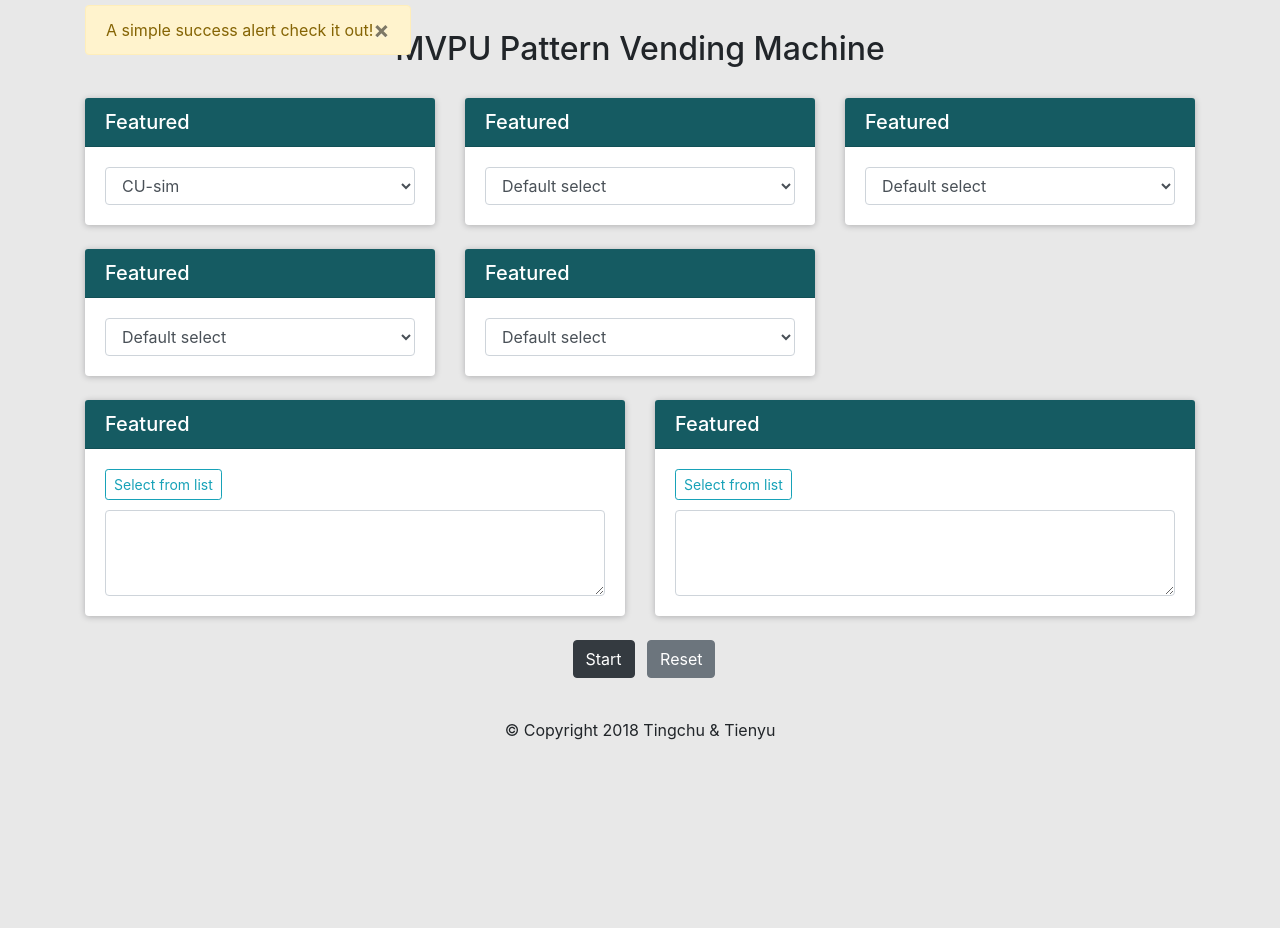
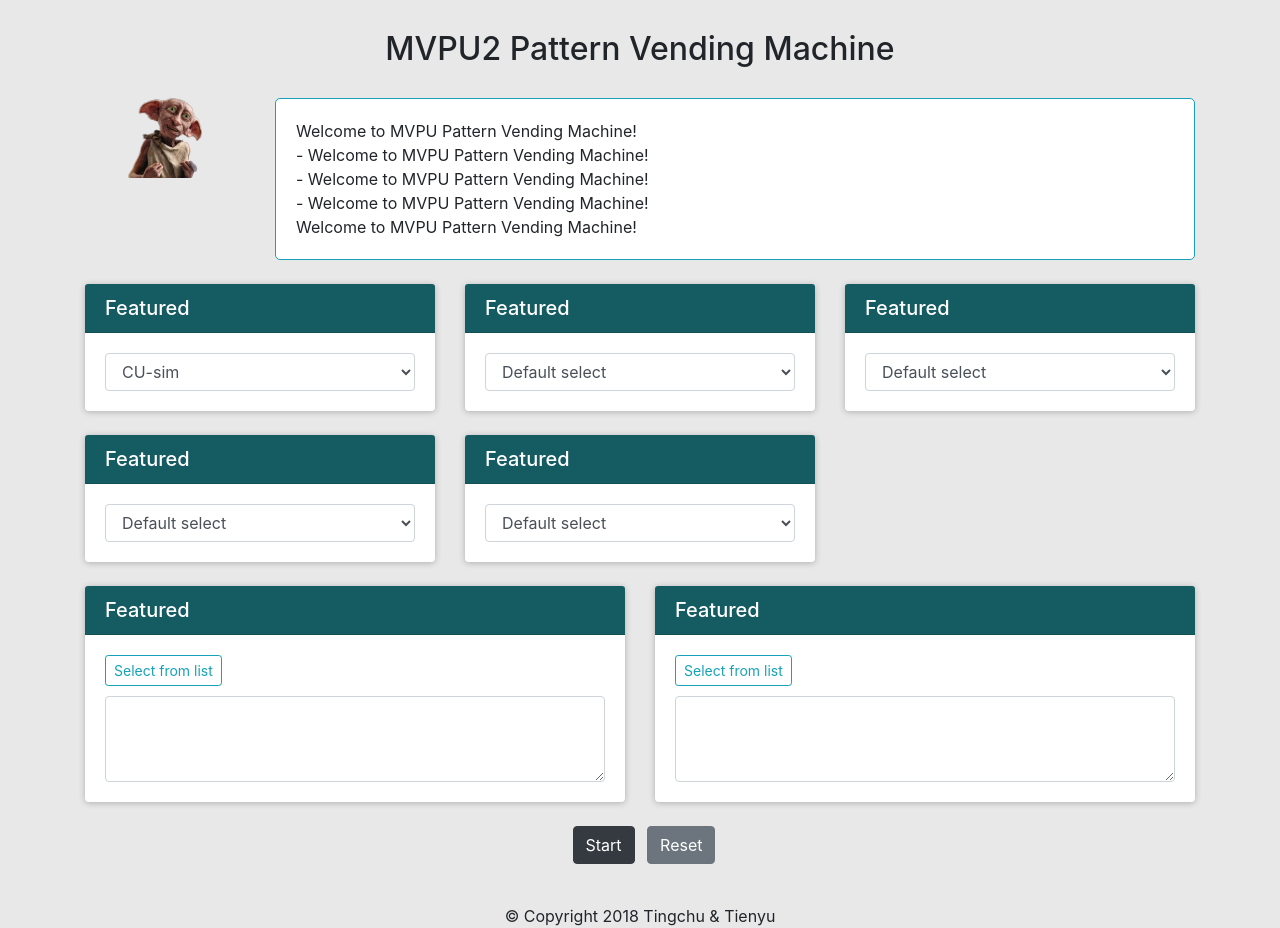
Before and after one commit to Tien-Yu/SYS, a plain HTML site: page index.html in a window 1280 px wide. Before the commit the page ends 800 px from the top, so only its background shows below. Drawn offline with nearby package versions, Linux system fonts and the light colour scheme; no server answers.

Commit message:
[FE] message box init

```diff
--- a/css/sys.css
+++ b/css/sys.css
@@ -11,24 +11,24 @@ body {
     text-align: center;
     margin: 30px auto 30px;
 }
-.card {
+#form-container .card {
     border: none !important;
     box-shadow: 0 1px 6px rgba(32, 33, 36, 0.28);
 }
-.card .btn-outline-info {
+#form-container .card .btn-outline-info {
     /*color: #fff;*/
     margin-bottom: 10px;
 }
-.card .btn-warning:hover {
+#form-container .card .btn-warning:hover {
     color: #fff;
 }
-.card .btn-warning:not(:disabled):not(.disabled):active {
+#form-container .card .btn-warning:not(:disabled):not(.disabled):active {
     color: #fff;
 }
-.card .btn-info:not(:disabled):not(.disabled):active:focus {
+#form-container .card .btn-info:not(:disabled):not(.disabled):active:focus {
     color: #fff;
 }
-.card .card-header {
+#form-container .card .card-header {
     background-color: #155b62;
     color: #fff;
 }
@@ -41,3 +41,16 @@ footer, .submit {
     position: fixed !important;
     top: 5px;
 }
+
+#message-container .card {
+    border: 1px solid #17a2b8;
+    border-radius: 5px;
+}
+
+#message-helper {
+    text-align: center;
+}
+
+#message-helper img {
+    max-height: 80px;
+}
--- a/index.html
+++ b/index.html
@@ -13,15 +13,36 @@
     <body>
 
         <div class="container">
-            <div class="alert alert-warning" role="alert">
+            <!-- <div class="alert alert-warning" role="alert">
                 A simple success alert check it out!
                 <button type="button" class="close" data-dismiss="alert" aria-label="Close">
                     <span aria-hidden="true">&times;</span>
                 </button>
-            </div>
-            <h1>MVPU Pattern Vending Machine</h1>
+            </div> -->
+            <h1>MVPU2 Pattern Vending Machine</h1>
 
             <form>
+                <div id="message-container">
+                    <div class="row">
+                        <div id="message-helper" class="col-lg-2 col-md-2 mb-4">
+                            <img src="./img/message_helper.png"/>
+                        </div>
+                        <div class="col-lg-10 col-md-10 mb-4">
+                            <div class="card">
+                                <div class="card-body">
+                                    Welcome to MVPU Pattern Vending Machine!<br>
+                                    - Welcome to MVPU Pattern Vending Machine!<br>
+                                    - Welcome to MVPU Pattern Vending Machine!<br>
+                                    - Welcome to MVPU Pattern Vending Machine!<br>
+                                    Welcome to MVPU Pattern Vending Machine!<br>
+
+                                </div>
+                            </div>
+                        </div>
+                    </div>
+                </div>
+
+                <div id="form-container">
                 <div class="row">
                     <div class="col-lg-4 col-md-6 mb-4">
                         <div class="card">
@@ -104,6 +125,7 @@
                         <button type="button" class="btn btn-secondary ml-2"> Reset </button>
                     </div>
                 </div>
+                </div>
             </form>
         </div>
 
```
Also changed, not shown: img/message_helper.png (added).
